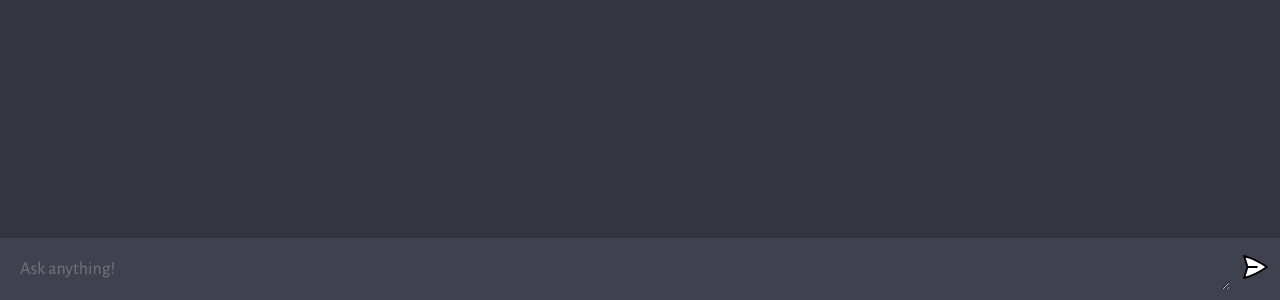
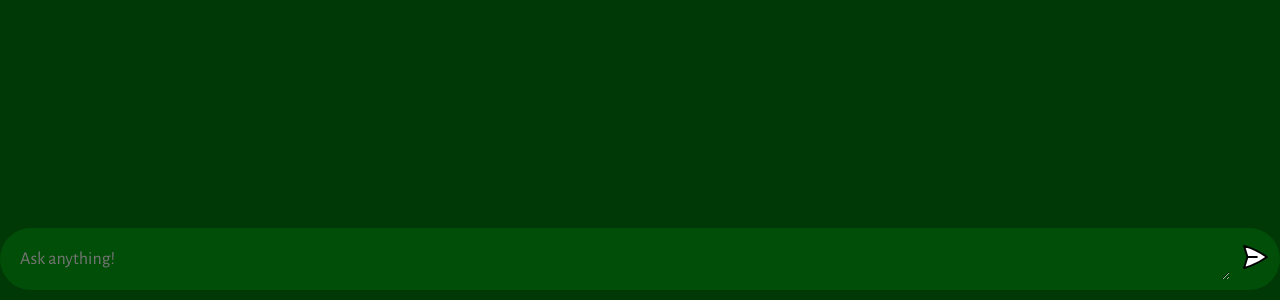
Before and after one commit to AbhinavRajputEXE/OpenAI-Clone, a website built with Vite: page client/index.html in a window 1280 px wide. Shown: the part 500-800 px from the top of the page. Built offline with nearby package versions, Linux system fonts and the light colour scheme.

Commit message:
css changed

```diff
--- a/client/style.css
+++ b/client/style.css
@@ -8,13 +8,13 @@
 }
 
 body {
-  background: #343541;
+  background: #a85900;
 }
 
 #app {
   width: 100vw;
   height: 100vh;
-  background: #343541;
+  background: #003905;
 
   display: flex;
   flex-direction: column;
@@ -50,7 +50,7 @@ body {
 }
 
 .ai {
-  background: #40414F;
+  background: #645300b4;
 }
 
 .chat {
@@ -69,7 +69,7 @@ body {
   height: 36px;
   border-radius: 5px;
 
-  background: #5436DA;
+  background: #00a62f;
 
   display: flex;
   justify-content: center;
@@ -77,7 +77,7 @@ body {
 }
 
 .ai .profile {
-  background: #10a37f;
+  background: #ff0000;
 }
 
 .profile img {
@@ -115,10 +115,10 @@ body {
 form {
   width: 100%;
   max-width: 1280px;
-  margin: 0 auto;
+  margin: 10px auto;
   padding: 10px;
-  background: #40414F;
-
+  background: #004e07;
+  border-radius: 50px;
   display: flex;
   flex-direction: row;
   gap: 10px;
@@ -126,13 +126,10 @@ form {
 
 textarea {
   width: 100%;
-
   color: #fff;
   font-size: 18px;
-
   padding: 10px;
   background: transparent;
-  border-radius: 5px;
   border: none;
   outline: none;
 }
```
